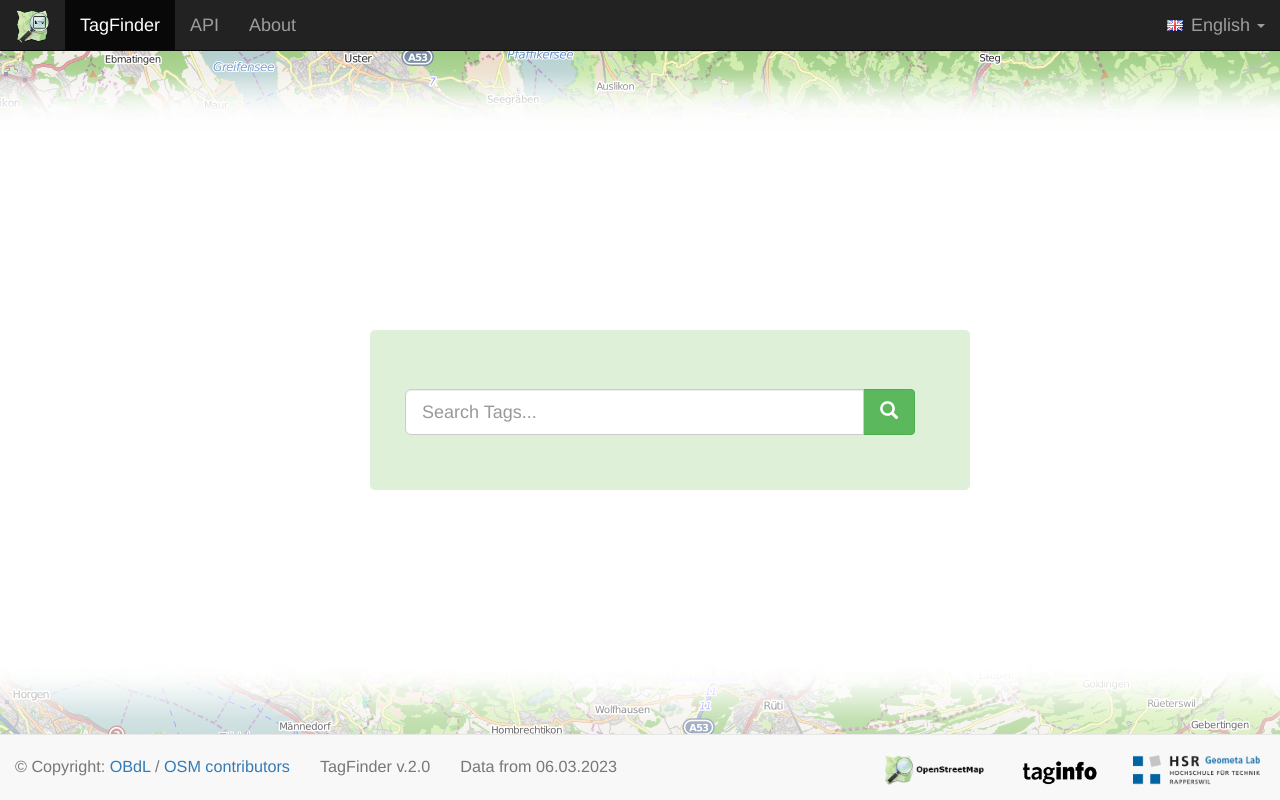
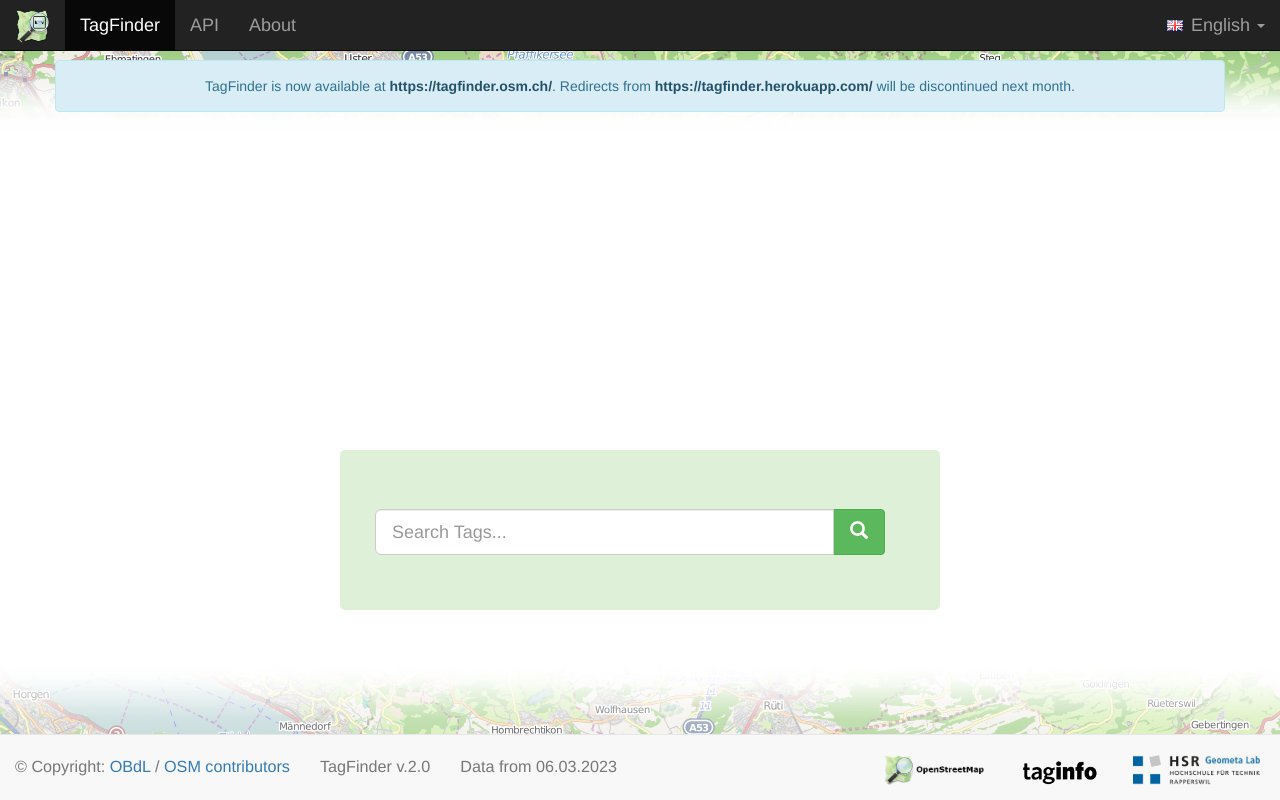
Before and after one commit to geometalab/OSMTagFinder, a Flask app: page / in a window 1280 px wide. Run offline with Flask 2, Linux system fonts and the light colour scheme; parts of the project's set-up code (start-up, migrations or seed data) failed here and were passed over; some libraries are stand-ins or nearby versions.

Commit message:
Show redirect alert, CSS fixes

```diff
--- a/OSMTagFinder/web/static/css/base.css
+++ b/OSMTagFinder/web/static/css/base.css
@@ -5,11 +5,11 @@
 
 .background-header {
     position: fixed;
-    z-index: 1;
+    z-index: -1;
     top: -100px;
     width:100%;
     height:250px;
-    background-image: url(../img/header-bg.png);
+    background-image: url("../img/header-bg.png");
     background-size: cover;
     -webkit-box-shadow: 0px 7px 12px 0px rgba(255, 255, 255, 0.95);
     -moz-box-shadow:    0px 7px 12px 0px rgba(255, 255, 255, 0.95);
@@ -29,8 +29,9 @@
     bottom: -100px;
     width:100%;
     height:250px;
-    background-image: url(../img/footer-bg.png);
+    background-image: url("../img/footer-bg.png");
     background-size: cover;
+    z-index: -1;
 }
 
 .background-footer img {
@@ -73,24 +74,6 @@
     border-top-right-radius: 4px;
 }
 
-.jumbotron {
-    border-radius: 5px;
-
-    position: absolute;
-    top: 50%;
-    min-height: 160px;
-    margin-top: -120px;
-    left: 50%;
-    width: auto;
-    min-width: 550px;
-    margin-left: -270px;
-
-    max-width: 600px;
-    padding-top: 5px;
-    padding-bottom: 55px;
-    background-color: rgb(223, 240, 216);
-}
-
 .dropdown-menu {
     font-size: 18px;
     margin-right: 15px;
@@ -99,6 +82,11 @@
 
 h5 {
     margin-bottom: 2px;
+}
+
+.alert-info {
+    margin-top: 60px;
+    text-align: center;
 }
 
 
--- a/OSMTagFinder/web/static/css/search.css
+++ b/OSMTagFinder/web/static/css/search.css
@@ -15,7 +15,7 @@
         margin-top: -395px;
         margin-left: -175px;
         margin-right: 60px;
-        background-color: rgb(223, 240, 216)
+        background-color: rgb(223, 240, 216);
         padding-bottom: 0px;
         margin-bottom: 0px;
     }
@@ -68,6 +68,20 @@
     height: auto !important;
     height: 100%;
     min-height: 480px;
+}
+
+.jumbotron {
+    border-radius: 5px;
+
+    min-height: 160px;
+    width: auto;
+    min-width: 550px;
+    margin: auto;
+
+    max-width: 600px;
+    padding-top: 5px;
+    padding-bottom: 55px;
+    background-color: rgb(223, 240, 216);
 }
 
 #searchwrapper {
--- a/OSMTagFinder/web/templates/base.html
+++ b/OSMTagFinder/web/templates/base.html
@@ -140,6 +140,14 @@
                         </div><!-- /.navbar-collapse -->
                     </div><!-- /.container-fluid -->
                 </nav>
+                <div id="redirect_alert_en" class="alert alert-info" role="alert" lang="en">
+                    TagFinder is now available at <a href="https://tagfinder.osm.ch/" class="alert-link">https://tagfinder.osm.ch/</a>.
+                    Redirects from <a href="https://tagfinder.herokuapp.com/" class="alert-link">https://tagfinder.herokuapp.com/</a> will be discontinued next month.
+                </div> <!-- redirect alert en -->
+                <div id="redirect_alert_de" class="alert alert-info" role="alert" lang="de">
+                    TagFinder ist neu unter <a href="https://tagfinder.osm.ch/" class="alert-link">https://tagfinder.osm.ch/</a> erreichbar.
+                    Die Weiterleitung von <a href="https://tagfinder.herokuapp.com/" class="alert-link">https://tagfinder.herokuapp.com/</a> wird ab nächstem Monat eingestellt.
+                </div> <!-- redirect alert de -->
             </div>
         </div>
     </div><!-- /.container -->
```
